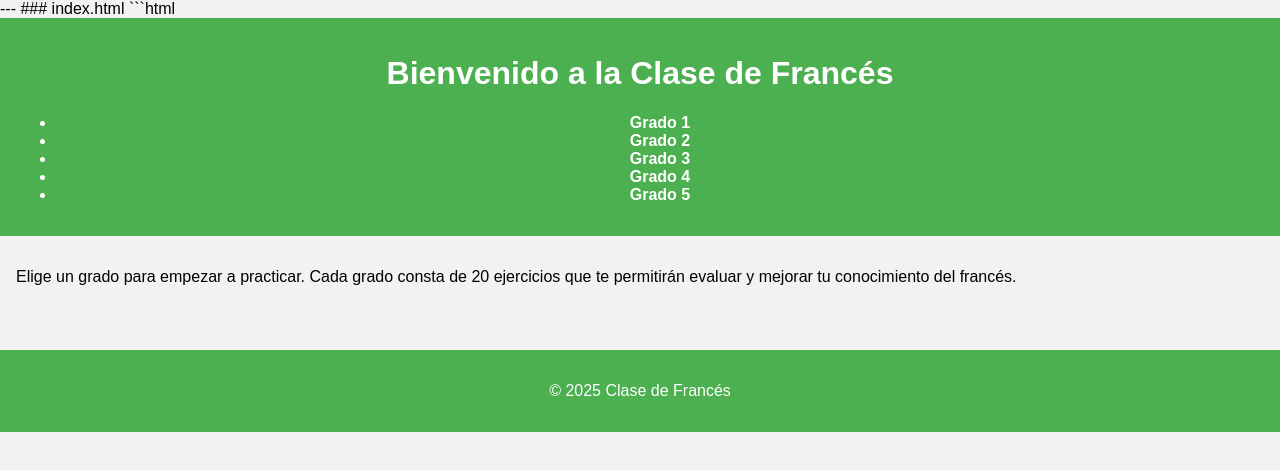
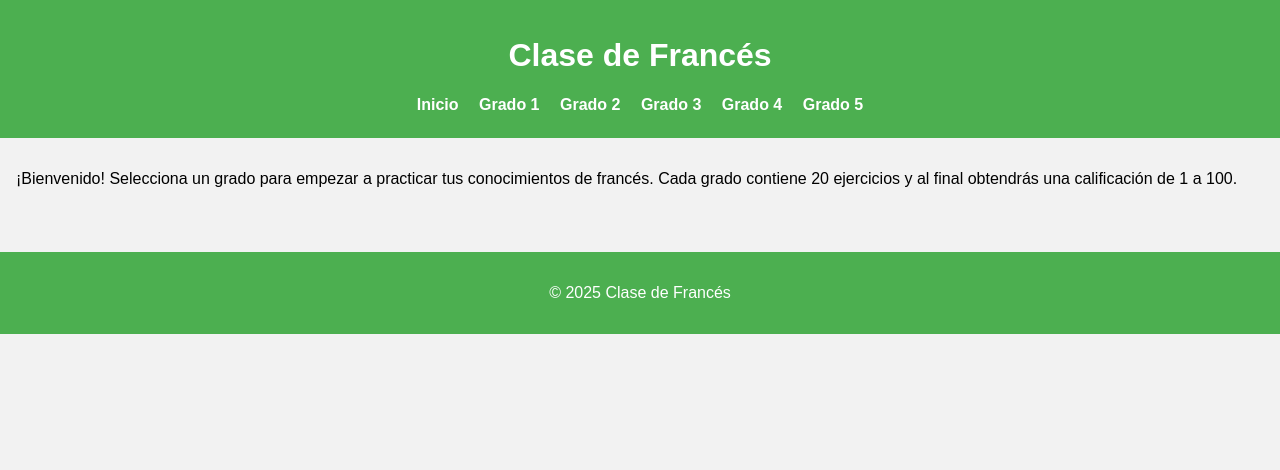
Before and after one commit to darioc688/Clase-de-Frances-Ejercicios-Interactivos, a plain HTML site: page index.html in a window 1280 px wide. Drawn offline with Linux system fonts and the light colour scheme.

Commit message:
Update index.html

````diff
--- a/index.html
+++ b/index.html
@@ -1,9 +1,3 @@
-
----
-
-### index.html
-
-```html
 <!DOCTYPE html>
 <html lang="es">
 <head>
@@ -14,20 +8,22 @@
 </head>
 <body>
   <header>
-    <h1>Bienvenido a la Clase de Francés</h1>
+    <h1>Clase de Francés</h1>
     <nav>
-      <ul>
-        <li><a href="grade1.html">Grado 1</a></li>
-        <li><a href="grade2.html">Grado 2</a></li>
-        <li><a href="grade3.html">Grado 3</a></li>
-        <li><a href="grade4.html">Grado 4</a></li>
-        <li><a href="grade5.html">Grado 5</a></li>
-      </ul>
+      <a href="index.html">Inicio</a>
+      <a href="grade1.html">Grado 1</a>
+      <a href="grade2.html">Grado 2</a>
+      <a href="grade3.html">Grado 3</a>
+      <a href="grade4.html">Grado 4</a>
+      <a href="grade5.html">Grado 5</a>
     </nav>
   </header>
   <main>
     <section>
-      <p>Elige un grado para empezar a practicar. Cada grado consta de 20 ejercicios que te permitirán evaluar y mejorar tu conocimiento del francés.</p>
+      <p>
+        ¡Bienvenido! Selecciona un grado para empezar a practicar tus conocimientos de francés.
+        Cada grado contiene 20 ejercicios y al final obtendrás una calificación de 1 a 100.
+      </p>
     </section>
   </main>
   <footer>
````
